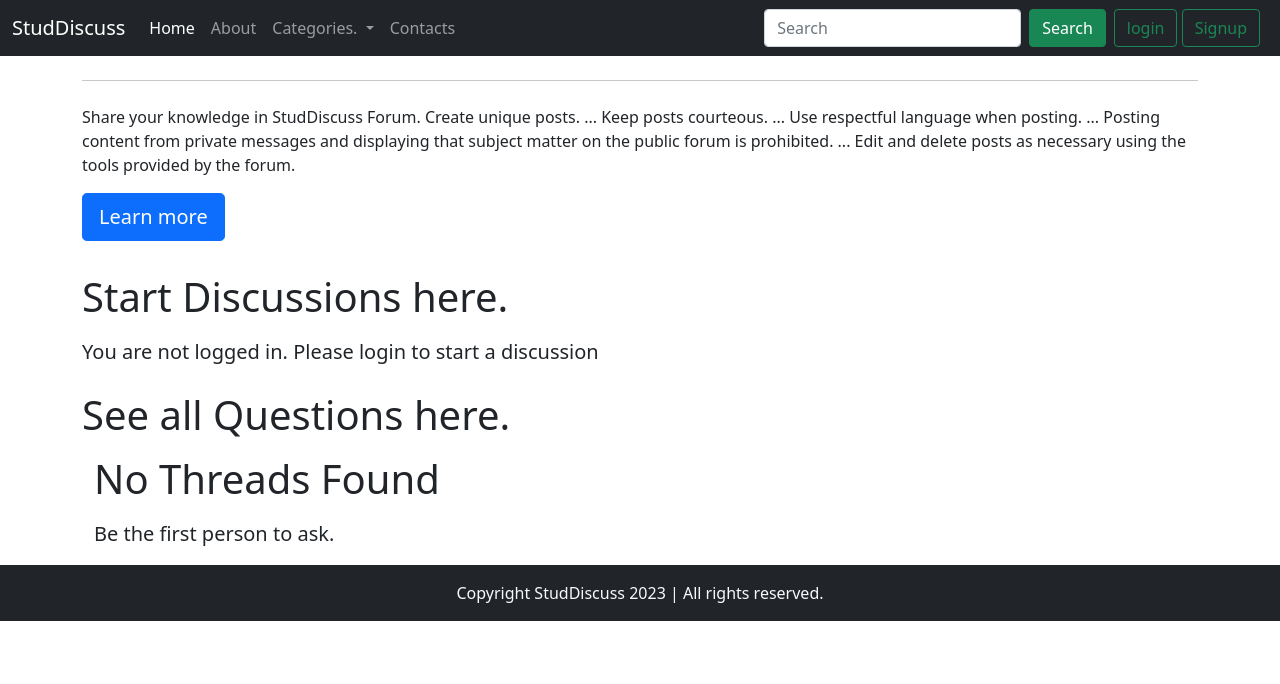
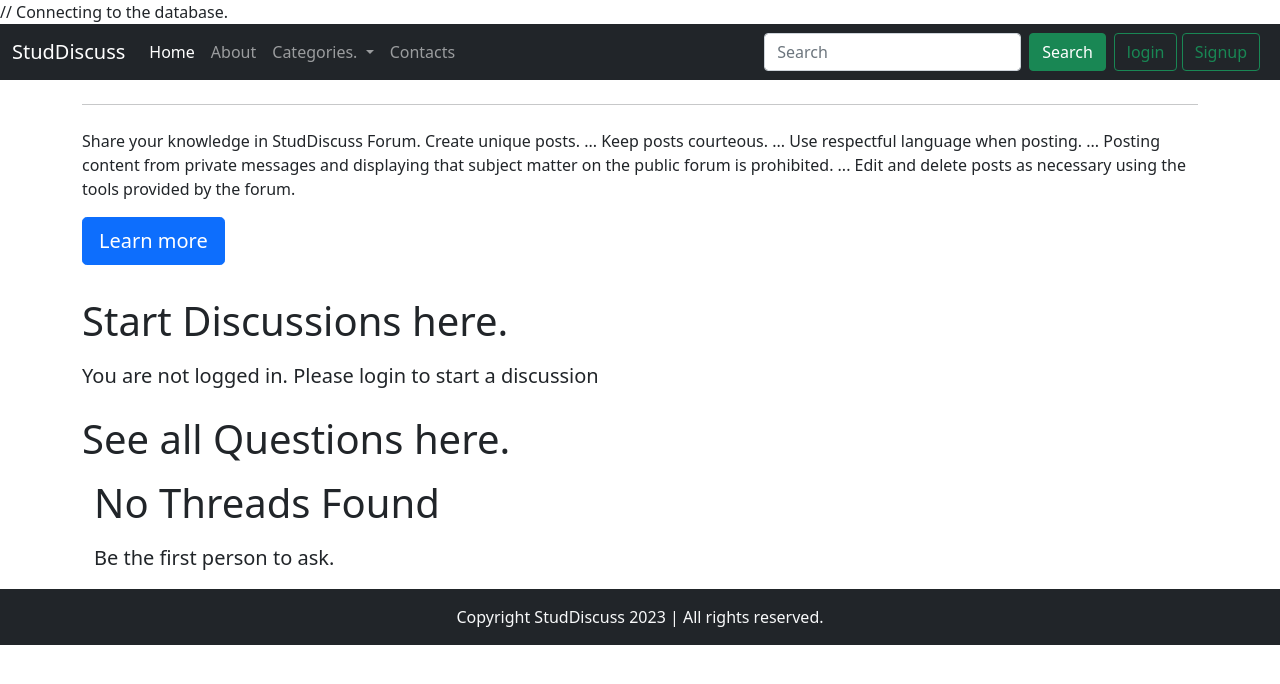
Before and after one commit to Debarghya21/StudDiscuss, a PHP site: page /threadlist.php?catid=1 in a window 1280 px wide. Shown: the top 684 px of the page. Run offline with PHP 8.4, Linux system fonts and the light colour scheme; data that the repository does not hold is empty.

Commit message:
Update threadlist.php

```diff
--- a/threadlist.php
+++ b/threadlist.php
@@ -13,14 +13,14 @@
     </title>
   </head>
   <body>
-  <?php include 'partials/_dbconnect.php';?>
+  <?php include 'partials/_dbconnect.php';?> // Connecting to the database.
     <?php include 'partials/_header.php';?>
 
     <?php
     $id=$_GET['catid'];
     $sql="SELECT * FROM `categories` WHERE category_id=$id";
     $result=mysqli_query($conn,$sql);
-    while($row=mysqli_fetch_assoc($result)){
+    while($row=mysqli_fetch_assoc($result)){ // Fetch the categories.
       $catname=$row['category_name'];
       $catdesc=$row['category_description'];
     }
@@ -28,14 +28,14 @@
     <?php
     $showAlert=false;
     $method=$_SERVER['REQUEST_METHOD'];
-    if($method=='POST'){
+    if($method=='POST'){ // When the form is submitted.
       $th_title=$_POST['title'];
       $th_desc=$_POST['desc'];
       $sno=$_POST['sno'];
       $sql="INSERT INTO `threads` ( `thread_title`, `thread_desc`, `thread_cat_id`, `thread_user_id`, `timestamp`) VALUES ( '$th_title', '$th_desc', '$id', '$sno', current_timestamp());";
       $result=mysqli_query($conn,$sql);
       $showAlert=true;
-      if($showAlert){
+      if($showAlert){ // Success Alert when the thread is added.
         echo '<div class="alert alert-success alert-dismissible fade show" role="alert">
         <strong>Success!</strong> Your thread is added. Please wait for other student to reply.
         <button type="button" class="btn-close" data-bs-dismiss="alert" aria-label="Close"></button>
@@ -91,7 +91,7 @@ Edit and delete posts as necessary using the tools provided by the forum.</p>
     $sql="SELECT * FROM `threads` WHERE thread_cat_id=$id";
     $result=mysqli_query($conn,$sql);
     $noResult=true;
-    while($row=mysqli_fetch_assoc($result)){
+    while($row=mysqli_fetch_assoc($result)){ // Fetching the thread results.
       $noResult=false;
       $id=$row['thread_id'];
       $title=$row['thread_title'];
@@ -110,7 +110,7 @@ Edit and delete posts as necessary using the tools provided by the forum.</p>
       </div>
     </div>';
     }
-    if($noResult){
+    if($noResult){ // When no threads are found.
       echo '<div class="jumbotron jumbotron-fluid">
       <div class="container">
         <p class="display-6">No Threads Found</p>
```
